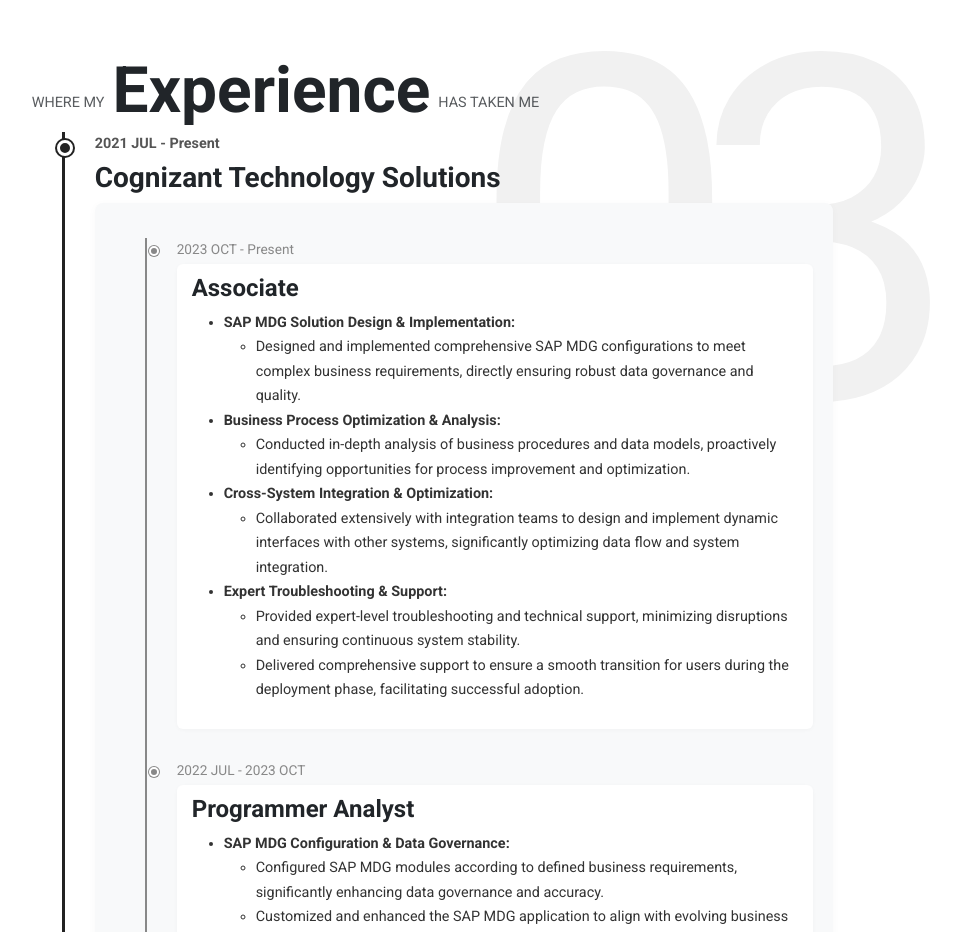
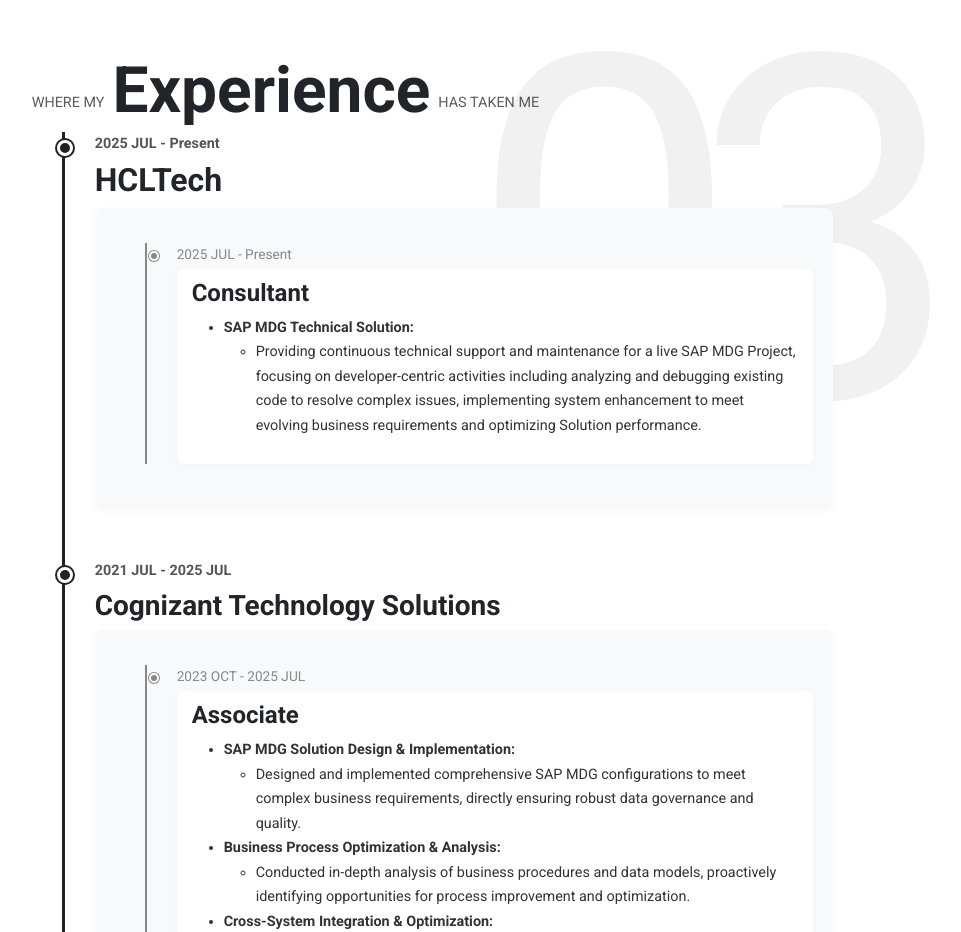
Before and after one commit to SelvamRavikumar/SelvamRavikumar.github.io, a plain HTML site: page index.html in a window 1280 px wide. Shown: the part 1700-2632 px from the top of the page, without its empty margins (311-1272 px from the left). Drawn offline with nearby package versions, Linux system fonts and the light colour scheme.

Commit message:
HCLTech experience added on Aug-2025

```diff
--- a/index.html
+++ b/index.html
@@ -174,16 +174,43 @@
               </div>
               <div class="data-info py-3" data-aos="fade-up">
                 <div class="timeline">
+                  <div class="timeline-item" data-aos="fade-up" data-aos-delay="200">
+                    <div class="timeline-dot"></div>
+                    <div class="timeline-date">2025 JUL - Present</div>
+                    <h2 class="info-title">HCLTech</h2>
+                    <div class="timeline-content">
+                      <div class="timeline-inner">
+                        <div class="timeline-inner-item">
+                          <div class="timeline-inner-dot"></div>
+                          <div class="timeline-inner-date">2025 JUL - Present</div>
+                          <div class="timeline-inner-content">
+                            <h4 class="info-title">Consultant</h4>
+                            <ul>
+                              <li>
+                                <strong>SAP MDG Technical Solution:</strong>
+                                <ul>
+                                  <li>Providing continuous technical support and maintenance for a live SAP MDG Project,
+                                    focusing on developer-centric activities including analyzing and debugging existing
+                                    code to resolve complex issues, implementing system enhancement to meet evolving
+                                    business requirements and optimizing Solution performance.</li>
+                                </ul>
+                              </li>
+                              </ul>
+                          </div>
+                        </div>
+                      </div>
+                    </div>
+                  </div>
                   <div class="timeline-item" data-aos="fade-up" data-aos-delay="300">
                     <div class="timeline-dot"></div>
-                    <div class="timeline-date">2021 JUL - Present</div>
+                    <div class="timeline-date">2021 JUL - 2025 JUL</div>
                     <!--<img src="images/CTS.svg" style="width: 250px; height: auto;">-->
                     <h3 class="info-title">Cognizant Technology Solutions</h3>
                     <div class="timeline-content">
                       <div class="timeline-inner">
                         <div class="timeline-inner-item">
                           <div class="timeline-inner-dot"></div>
-                          <div class="timeline-inner-date">2023 OCT - Present</div>
+                          <div class="timeline-inner-date">2023 OCT - 2025 JUL</div>
                           <div class="timeline-inner-content">
                             <h4 class="info-title">Associate</h4>
                             <ul>
```
